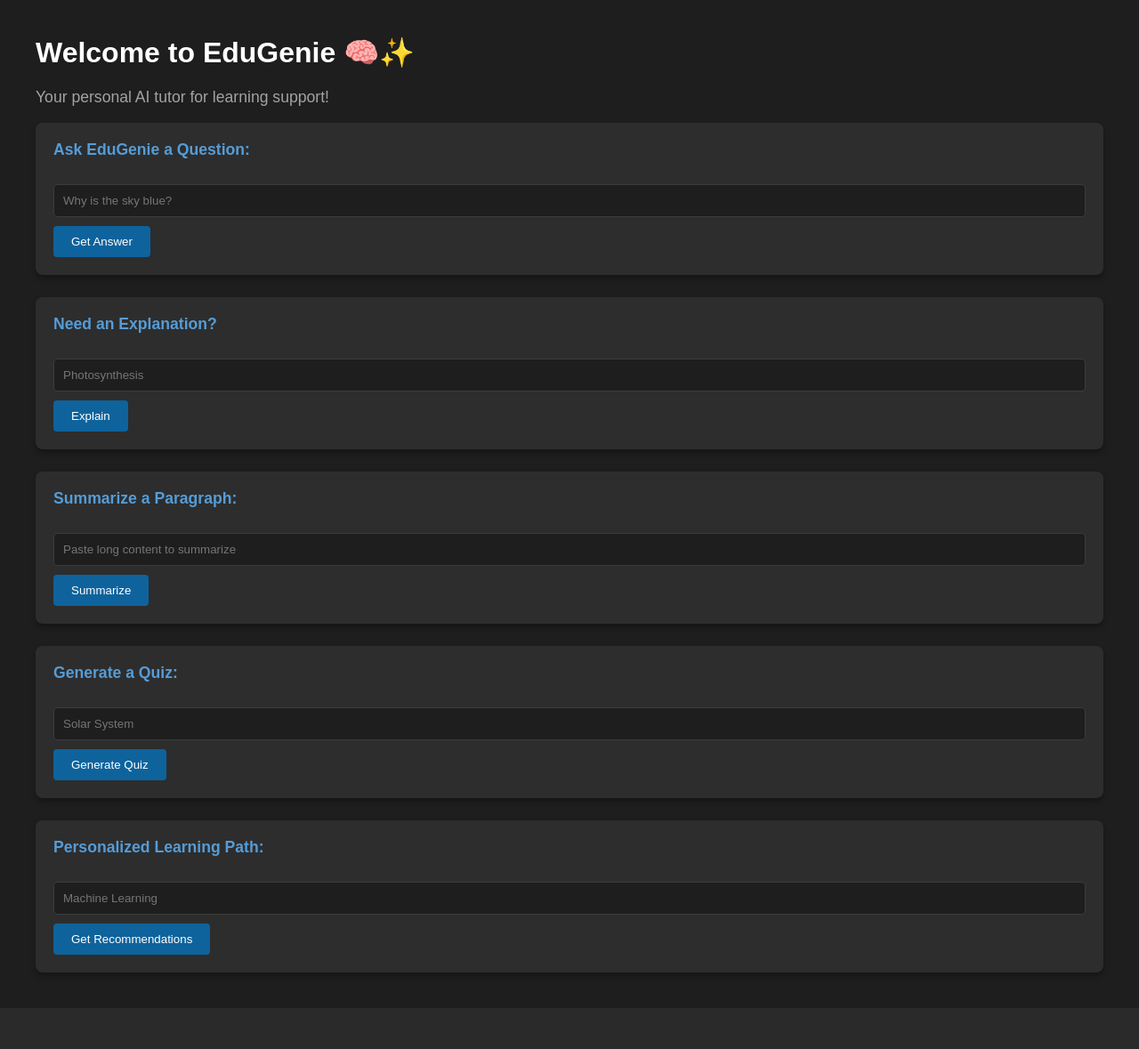
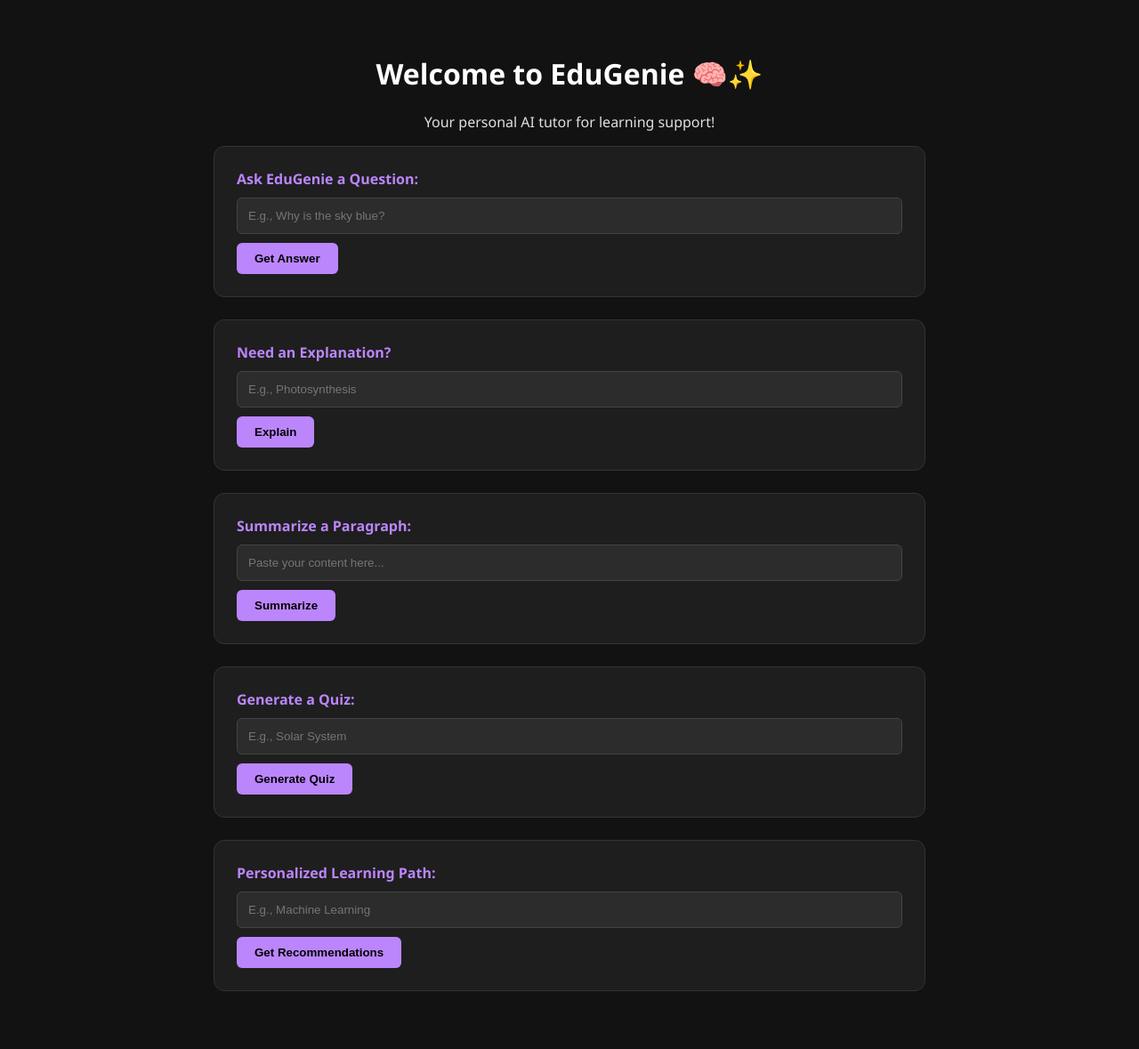
Before and after one commit to Reyansh2312/EduGenie, a FastAPI app: page / in a window 1280 px wide. Shown: the whole page at 89% size. Before the commit the page ends 1104 px from the top, so only its background shows below. Run offline with FastAPI, Linux system fonts and the light colour scheme.

Commit message:
Updated UI with polished dark theme and Enter key functionality

```diff
--- a/templates/index.html
+++ b/templates/index.html
@@ -3,76 +3,79 @@
 <head>
     <meta charset="UTF-8">
     <meta name="viewport" content="width=device-width, initial-scale=1.0">
-    <title>EduGenie</title>
-    <!-- CSS File Link -->
-    <link rel="stylesheet" href="/static/style.css">
+    <title>EduGenie | Smart Tutor</title>
     <style>
-        .quiz-item { margin-bottom: 20px; padding: 15px; border: 1px solid #444; border-radius: 8px; background-color: #2d2d2d;}
-        .check-btn { margin-top: 10px; background: #569cd6; border: none; padding: 5px 10px; color: white; border-radius: 4px; cursor: pointer; }
-        .check-btn:hover { background: #1177bb; }
+        body { background-color: #121212; color: #e0e0e0; font-family: 'Segoe UI', sans-serif; padding: 40px 20px; margin: 0; }
+        .container { max-width: 800px; margin: auto; }
+        h1 { color: #ffffff; text-align: center; }
+        .feature-box { background: #1e1e1e; padding: 25px; border-radius: 12px; margin-bottom: 25px; border: 1px solid #333; }
+        label { font-weight: bold; color: #bb86fc; display: block; margin-bottom: 10px; }
+        input { width: 100%; padding: 12px; background: #2c2c2c; border: 1px solid #444; border-radius: 6px; color: white; box-sizing: border-box; }
+        button { background: #bb86fc; color: #000; border: none; padding: 10px 20px; border-radius: 6px; cursor: pointer; margin-top: 10px; font-weight: bold; }
+        button:hover { background: #9965f4; }
+        .output { margin-top: 15px; padding: 15px; background: #000; border-radius: 6px; display: none; border-left: 4px solid #bb86fc; min-height: 20px; }
     </style>
 </head>
 <body>
+
+<div class="container">
     <h1>Welcome to EduGenie 🧠✨</h1>
-    <p>Your personal AI tutor for learning support!</p>
+    <p style="text-align: center;">Your personal AI tutor for learning support!</p>
 
     <!-- Q&A -->
-    <form id="qaForm" onsubmit="handleFormSubmit(event, '/qa?question=', 'question', 'qaResult', 'answer', 'GET')">
-        <label><strong>Ask EduGenie a Question:</strong></label><br><br>
-        <input type="text" id="question" placeholder="Why is the sky blue?" required>
-        <button type="submit">Get Answer</button>
-    </form>
+    <div class="feature-box">
+        <label>Ask EduGenie a Question:</label>
+        <input type="text" id="question" placeholder="E.g., Why is the sky blue?" onkeypress="if(event.key==='Enter') handleFormSubmit('/qa?question=', 'question', 'qaResult', 'answer', 'GET')">
+        <button onclick="handleFormSubmit('/qa?question=', 'question', 'qaResult', 'answer', 'GET')">Get Answer</button>
         <div id="qaResult" class="output"></div>
+    </div>
 
     <!-- Explanation -->
-    <form id="explainForm" onsubmit="handleFormSubmit(event, '/explain/', 'topic', 'explanationResult', 'explanation', 'POST', 'topic')">
-        <label><strong>Need an Explanation?</strong></label><br><br>
-        <input type="text" id="topic" placeholder="Photosynthesis" required>
-        <button type="submit">Explain</button>
-    </form>
+    <div class="feature-box">
+        <label>Need an Explanation?</label>
+        <input type="text" id="topic" placeholder="E.g., Photosynthesis" onkeypress="if(event.key==='Enter') handleFormSubmit('/explain/', 'topic', 'explanationResult', 'explanation', 'POST', 'topic')">
+        <button onclick="handleFormSubmit('/explain/', 'topic', 'explanationResult', 'explanation', 'POST', 'topic')">Explain</button>
         <div id="explanationResult" class="output"></div>
+    </div>
 
     <!-- Summary -->
-    <form id="summaryForm" onsubmit="handleFormSubmit(event, '/summarize/', 'summaryText', 'summaryResult', 'summary', 'POST', 'text')">
-        <label><strong>Summarize a Paragraph:</strong></label><br><br>
-        <input type="text" id="summaryText" placeholder="Paste long content to summarize" required>
-        <button type="submit">Summarize</button>
-    </form>
+    <div class="feature-box">
+        <label>Summarize a Paragraph:</label>
+        <input type="text" id="summaryText" placeholder="Paste your content here..." onkeypress="if(event.key==='Enter') handleFormSubmit('/summarize/', 'summaryText', 'summaryResult', 'summary', 'POST', 'text')">
+        <button onclick="handleFormSubmit('/summarize/', 'summaryText', 'summaryResult', 'summary', 'POST', 'text')">Summarize</button>
         <div id="summaryResult" class="output"></div>
+    </div>
 
     <!-- Quiz -->
-    <form id="quizForm" onsubmit="handleQuizSubmit(event)">
-        <label><strong>Generate a Quiz:</strong></label><br><br>
-        <input type="text" id="quizText" placeholder="Solar System" required>
-        <button type="submit">Generate Quiz</button>
-    </form>
+    <div class="feature-box">
+        <label>Generate a Quiz:</label>
+        <input type="text" id="quizText" placeholder="E.g., Solar System" onkeypress="if(event.key==='Enter') handleFormSubmit('/quiz', 'quizText', 'quizResult', 'quiz', 'POST', 'text')">
+        <button onclick="handleFormSubmit('/quiz', 'quizText', 'quizResult', 'quiz', 'POST', 'text')">Generate Quiz</button>
         <div id="quizResult" class="output"></div>
+    </div>
 
-    <!-- Learning Recommendations -->
-    <form id="learnForm" onsubmit="handleFormSubmit(event, '/learn/recommendations?topic=', 'learnTopic', 'learnResult', 'recommendation', 'GET')">
-        <label><strong>Personalized Learning Path:</strong></label><br><br>
-        <input type="text" id="learnTopic" placeholder="Machine Learning" required>
-        <button type="submit">Get Recommendations</button>
-    </form>
+    <!-- Learning Path -->
+    <div class="feature-box">
+        <label>Personalized Learning Path:</label>
+        <input type="text" id="learnTopic" placeholder="E.g., Machine Learning" onkeypress="if(event.key==='Enter') handleFormSubmit('/learn/recommendations?topic=', 'learnTopic', 'learnResult', 'recommendation', 'GET')">
+        <button onclick="handleFormSubmit('/learn/recommendations?topic=', 'learnTopic', 'learnResult', 'recommendation', 'GET')">Get Recommendations</button>
         <div id="learnResult" class="output"></div>
+    </div>
+</div>
 
 <script>
-        // Universal function for QnA, Explain, Summary, and Learning Path
-        async function handleFormSubmit(event, urlBase, inputId, resultId, responseKey, method, payloadKey=null) {
-            event.preventDefault();
+    async function handleFormSubmit(urlBase, inputId, resultId, responseKey, method, payloadKey=null) {
         const inputVal = document.getElementById(inputId).value;
         const resultDiv = document.getElementById(resultId);
-
         resultDiv.style.display = "block";
-            resultDiv.innerText = "⏳ Processing...";
+        resultDiv.innerText = "Processing...";
 
         try {
             let response;
             if (method === 'GET') {
                 response = await fetch(urlBase + encodeURIComponent(inputVal));
             } else {
-                    const bodyData = {};
-                    bodyData[payloadKey] = inputVal;
+                const bodyData = {}; bodyData[payloadKey] = inputVal;
                 response = await fetch(urlBase, {
                     method: "POST",
                     headers: { "Content-Type": "application/json" },
@@ -81,64 +84,7 @@
             }
             const data = await response.json();
             resultDiv.innerText = data[responseKey] || data.error || "Done!";
-            } catch (error) {
-                resultDiv.innerText = "⚠️ Error: " + error;
-            }
-        }
-
-        // Dedicated function for Interactive Quiz
-        async function handleQuizSubmit(event) {
-            event.preventDefault();
-            const inputVal = document.getElementById("quizText").value;
-            const resultDiv = document.getElementById("quizResult");
-
-            resultDiv.style.display = "block";
-            resultDiv.innerText = "⏳ MCQs bana raha hu...";
-
-            try {
-                const response = await fetch("/quiz", {
-                    method: "POST",
-                    headers: { "Content-Type": "application/json" },
-                    body: JSON.stringify({ text: inputVal })
-                });
-                const data = await response.json();
-
-                if (data.quiz && Array.isArray(data.quiz)) {
-                    let htmlOutput = "<h3>Test Your Knowledge:</h3>";
-                    data.quiz.forEach((q, index) => {
-                        htmlOutput += `<div class="quiz-item">
-                            <p><strong>Q${index + 1}: ${q.question}</strong></p>`;
-                        if(q.options) {
-                            q.options.forEach(opt => {
-                                const safeOpt = opt.replace(/"/g, '&quot;');
-                                htmlOutput += `<input type="radio" name="q${index}" value="${safeOpt}"> ${opt}<br>`;
-                            });
-                        }
-                        const safeAnswer = q.answer.replace(/'/g, "\\'").replace(/"/g, '&quot;');
-                        htmlOutput += `<br><button type="button" class="check-btn" onclick="checkAnswer(${index}, '${safeAnswer}')">Check Answer</button>
-                                       <div id="result-q${index}" style="margin-top:10px;"></div></div>`;
-                    });
-                    resultDiv.innerHTML = htmlOutput;
-                } else {
-                    resultDiv.innerText = data.error || "Quiz generation failed.";
-                }
-            } catch (error) {
-                resultDiv.innerText = "⚠️ Error: " + error;
-            }
-        }
-
-        // Function to check the answer
-        function checkAnswer(index, correctAnswer) {
-            const selected = document.querySelector(`input[name="q${index}"]:checked`);
-            const resultDiv = document.getElementById(`result-q${index}`);
-
-            if (!selected) { alert("Pehle koi option select karo!"); return; }
-
-            if (selected.value === correctAnswer) {
-                resultDiv.innerHTML = "<span style='color:#4caf50;'>✅ Correct!</span>";
-            } else {
-                resultDiv.innerHTML = `<span style='color:#f44336;'>❌ Incorrect! Correct answer: ${correctAnswer}</span>`;
-            }
+        } catch (e) { resultDiv.innerText = "Error!"; }
     }
 </script>
 </body>
```
Lines whose indentation alone changed are shown as unchanged.
